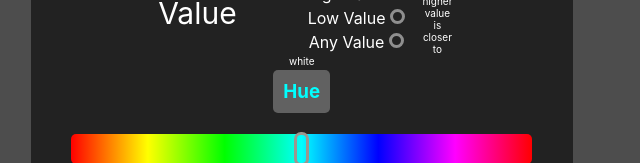
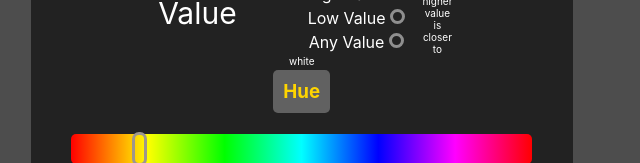
Before and after one commit to TomKeny/thirdapp, a React (Create React App) app: page / in a window 1280 px wide. Shown: the part 409-572 px from the top of the page, without its empty margins (0-640 px from the left). Built offline with nearby package versions, Linux system fonts and the light colour scheme.

Commit message:
got rid of unnecessary calculations

```diff
--- a/src/App.js
+++ b/src/App.js
@@ -17,7 +17,7 @@ function App() {
 
   async function fetchColor() { // API link https://github.com/cheatsnake/xColors-api
     try {
-      const url = 'https://x-colors.yurace.pro/api/random/' + Math.floor((Hue/100) * 360) + "?number=" + Prompt + "&" + (LightDark != "" && ("type=" + LightDark));
+      const url = 'https://x-colors.yurace.pro/api/random/' + Hue + "?number=" + Prompt + "&" + (LightDark != "" && ("type=" + LightDark));
       const response = await fetch(url, {mode: "cors"})
       console.log(response)
       if (!response.ok) {
@@ -33,7 +33,7 @@ function App() {
       }
       setColor(tempArr)
       setPaletteNum(Color.length)
-      setColors([...Colors, "hsl(" + Math.floor((Hue/100) * 360) + " ,100% ,50%)"])
+      setColors([...Colors, "hsl(" + Hue + " ,100% ,50%)"])
 
 
     } catch (err) {
--- a/src/ColourInfo.js
+++ b/src/ColourInfo.js
@@ -31,8 +31,8 @@ function ColourNum ({Prompt, setPrompt, setLightDark, Hue, setHue, submitHandler
                         <p id="explainer">higher value is closer to white</p>
                     </div>
                 </div>
-                <h3 style={{color: "hsl(" + Math.floor((Hue/100) * 360) + " ,100% ,50%)"}} id="hueTitle">Hue</h3>
-                <input className="colourSlider" type="range" min="0" max="100" value={Hue} title="Hue" onChange={(e) => setHue(e.target.value)}
+                <h3 style={{color: "hsl(" + Hue + " ,100% ,50%)"}} id="hueTitle">Hue</h3>
+                <input className="colourSlider" type="range" min="1" max="360" value={Hue} title="Hue" onChange={(e) => setHue(e.target.value)}
                 style={{backgroundColor: "hsl(" + Hue + " ,100% ,50%)"}}></input> <br></br>
                 <input type="submit" id="Submit"/>
             </label>
```
